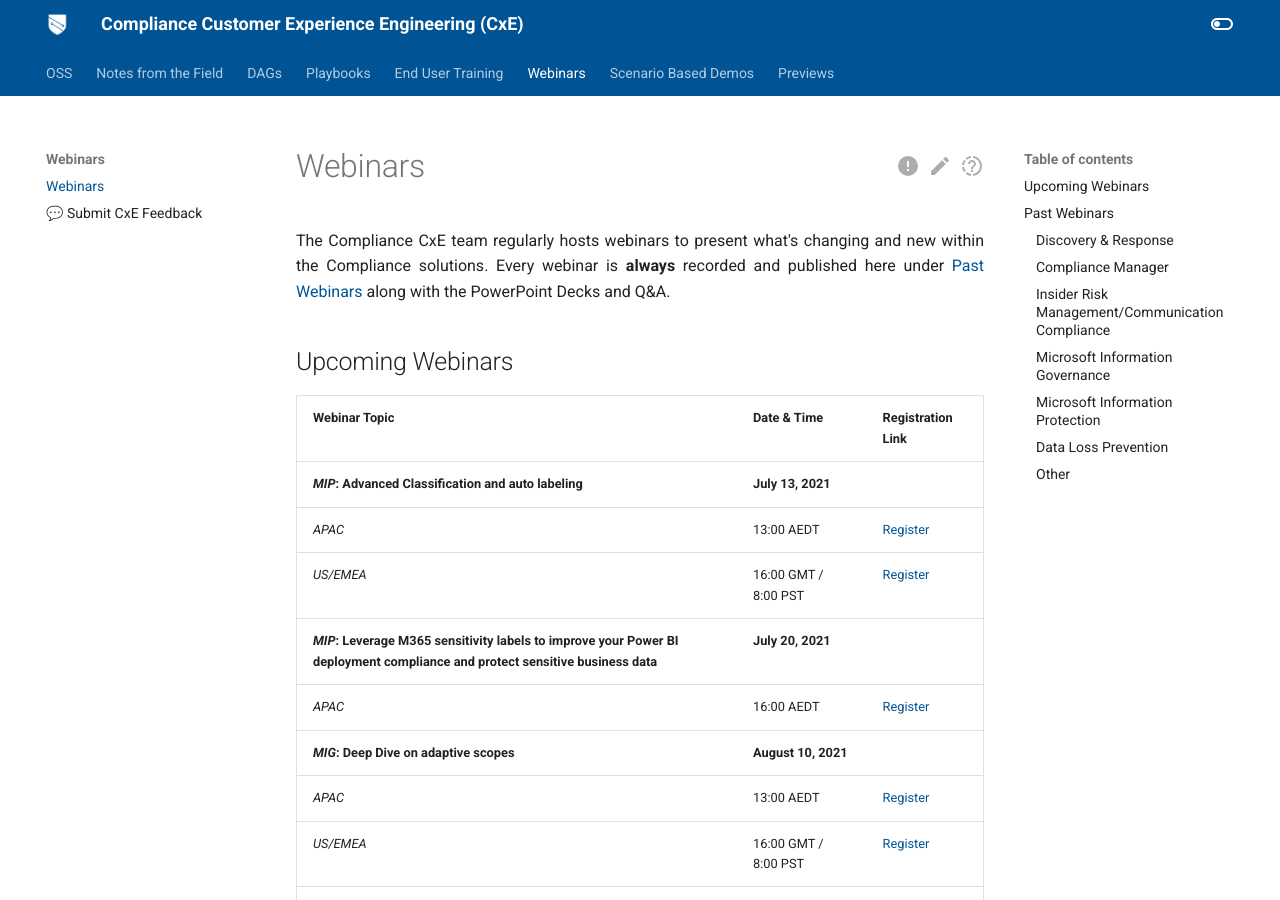
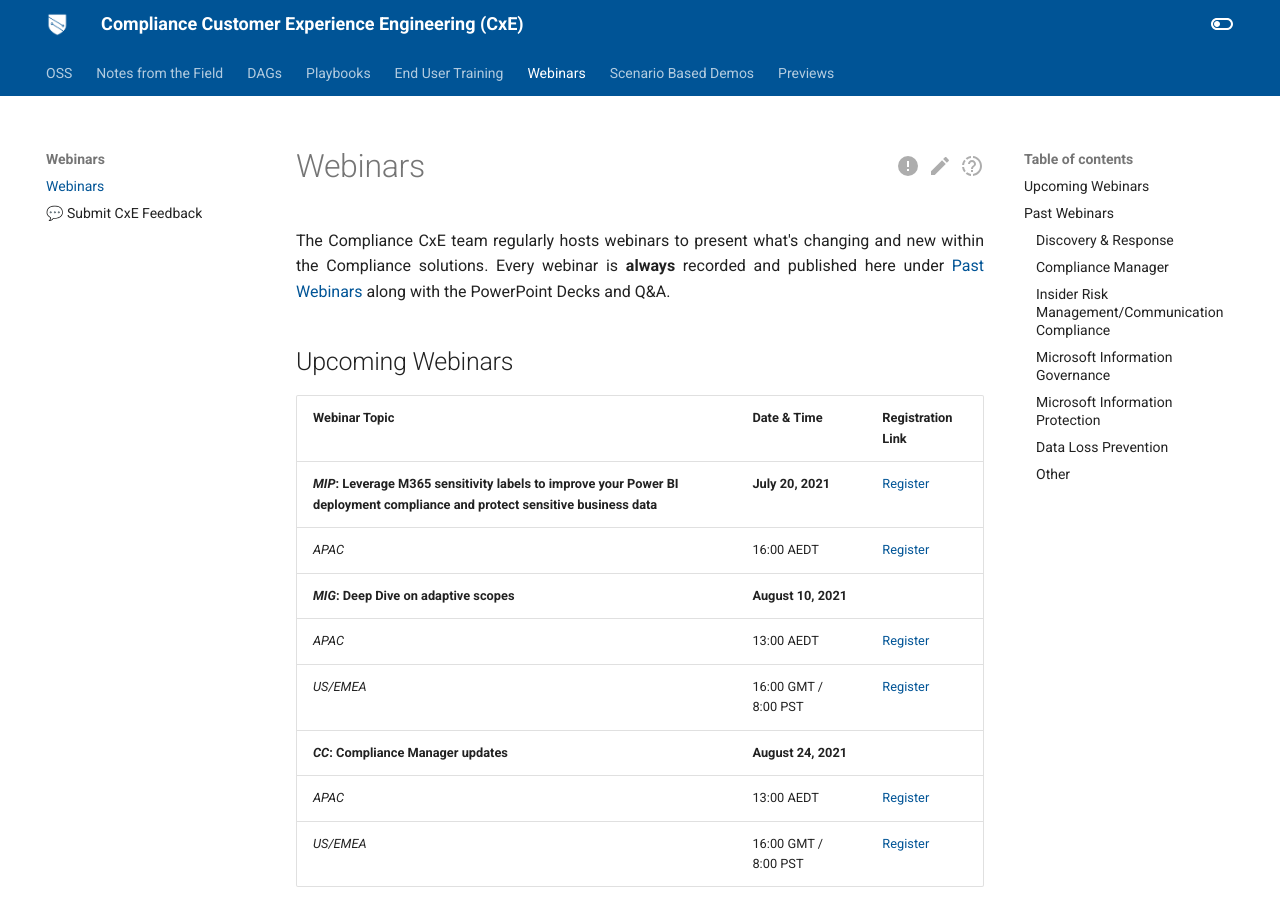
Before and after one commit to microsoft/ComplianceCxE, an MkDocs documentation site: the page built from docs/webinars.md, in a window 1280 px wide and 900 px high. Built offline with MkDocs 1.6.1 and Material for MkDocs 9.7.7, drawn with Linux system fonts in a browser that asks for light colours; comment, search, counter and statistics services are not loaded; old or Windows-style settings are respelled for this version of MkDocs; some of the changed text lies outside the part shown.

Commit message:
move webinar to past webinars

```diff
--- a/docs/webinars.md
+++ b/docs/webinars.md
@@ -12,10 +12,7 @@
 
 | Webinar Topic | Date & Time | Registration Link |
 | --- | --- | --- |
-***MIP*: Advanced Classification and auto labeling** | **July 13, 2021** |  |
-| *APAC* | 13:00 AEDT | [Register](https://mipc.eventbuilder.com/event/45702) |
-| *US/EMEA* | 16:00 GMT / 8:00 PST| [Register](https://mipc.eventbuilder.com/event/45701) |
-***MIP*: Leverage M365 sensitivity labels to improve your Power BI deployment compliance and protect sensitive business data** | **July 20, 2021** |  |
+***MIP*: Leverage M365 sensitivity labels to improve your Power BI deployment compliance and protect sensitive business data** | **July 20, 2021** |[Register](https://mipc.eventbuilder.com/event/47295)  |
 | *APAC* | 16:00 AEDT | [Register](https://mipc.eventbuilder.com/event/47295) |
 |***MIG*: Deep Dive on adaptive scopes** | **August 10, 2021** |  |
 |*APAC* | 13:00 AEDT | [Register](https://mipc.eventbuilder.com/event/45704) |
```
Also changed, not shown: other parts of docs/webinars.md (+1 -0 lines).
